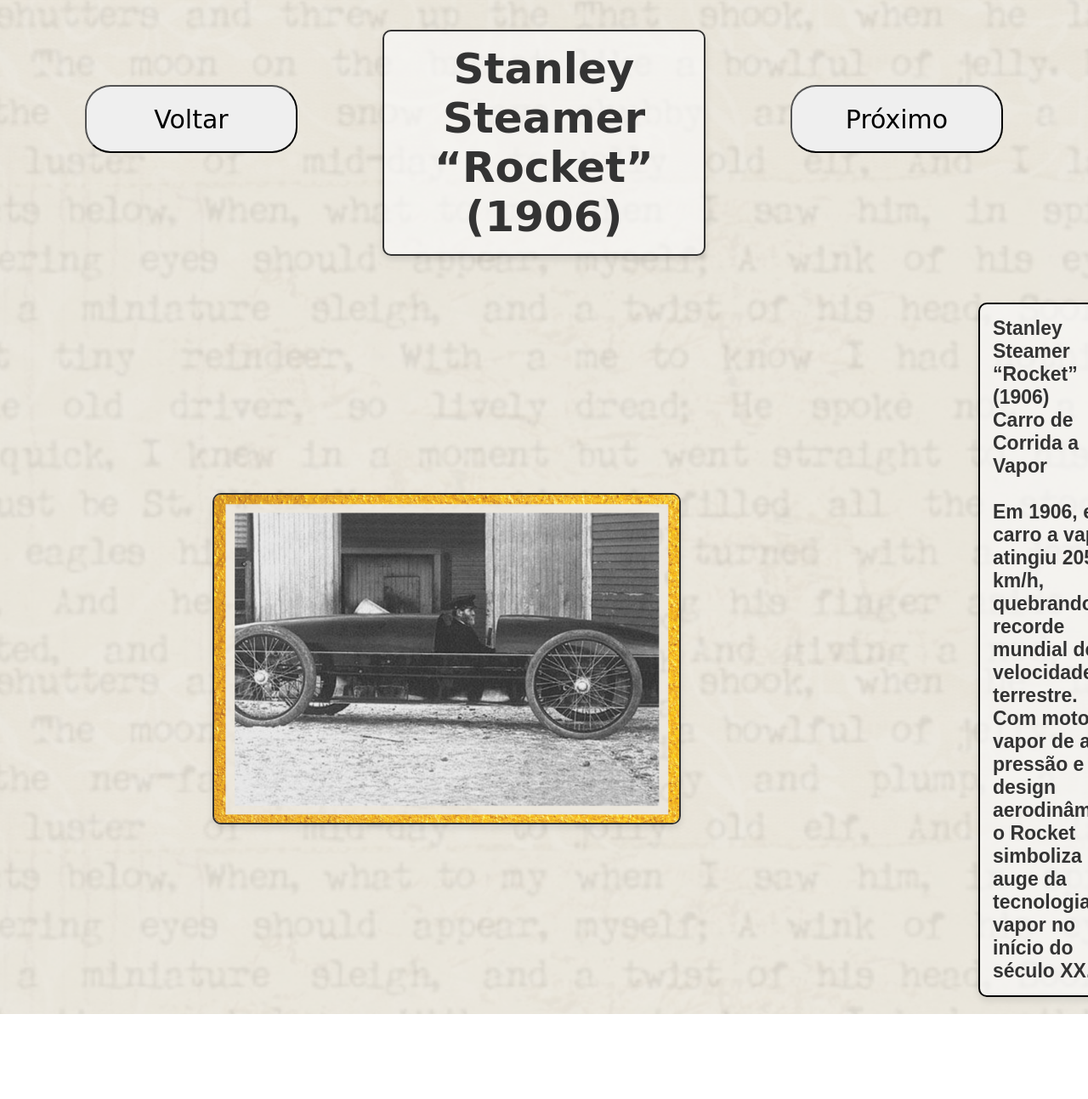
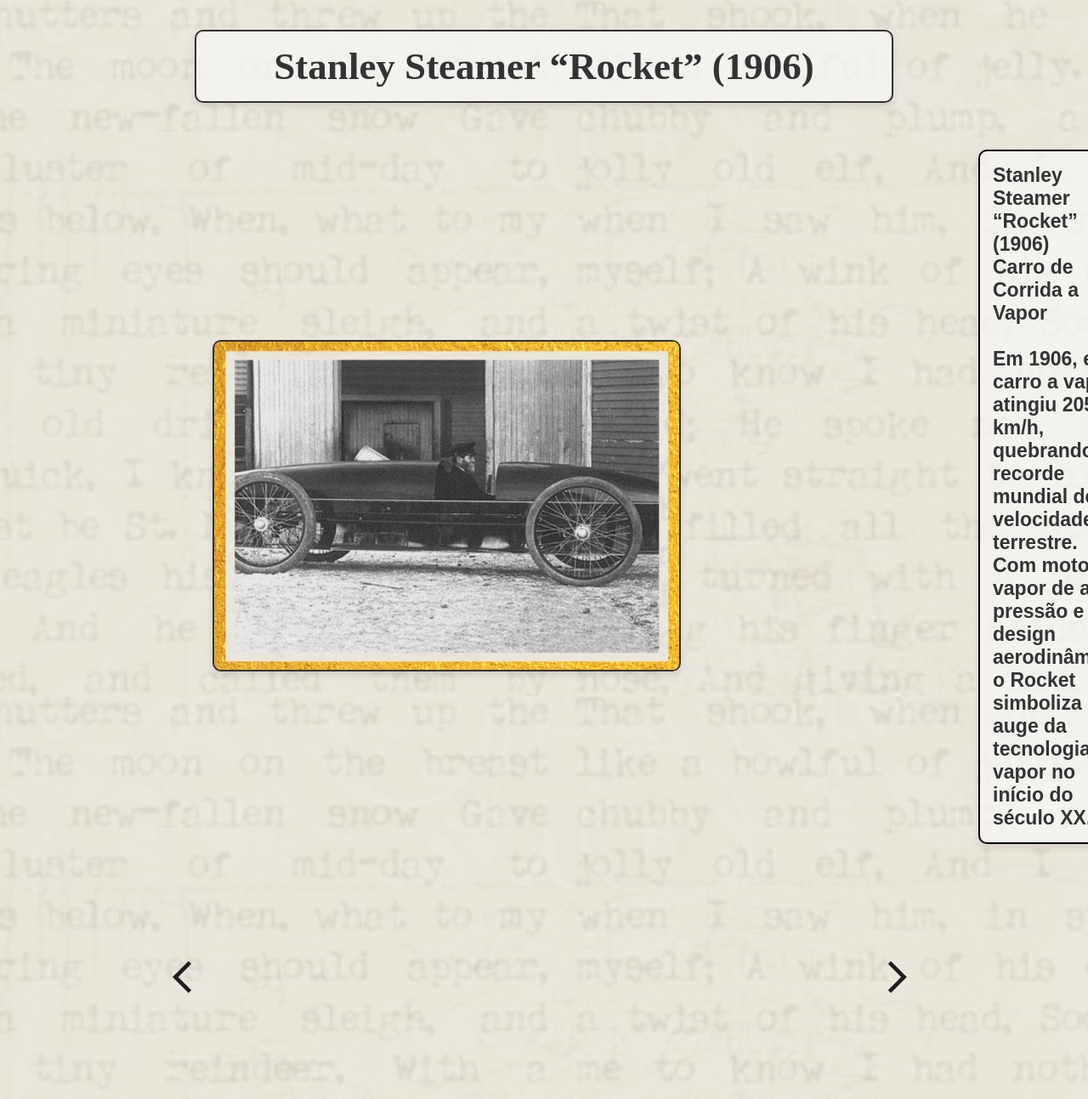
Before and after one commit to HenriqueSasaki14/mostraSTEAM, a plain HTML site: page stanleysteamer.html in a window 1280 px wide. Shown: the top 1293 px of the page at 85% size. Before the commit the page ends 1193 px from the top, so only its background shows below. Drawn offline with Linux system fonts and the light colour scheme.

Commit message:
subindo projeto

```diff
--- a/museu.css
+++ b/museu.css
@@ -8,24 +8,46 @@
     background-repeat: repeat-y;
 }
 
-.header {
+.footer {
     display: flex;
     justify-content: space-between;
+
 }
 
-.header button {
+.footer button {
     margin: 100px;
     width: 250px;
     height: 80px;
+    border: none;
+    background-color: transparent;
     border-radius: 30px;
     font-size: 30px;
-    font-family: "Fleur De Leah", cursive;
+    font-family: 'Times New Roman', Times, serif;
+    cursor: pointer;
+
 }
+
+svg{
+    cursor: pointer;
+}
+
+.footer button:hover{
+    transform: scale(110%);
+    transition: 1s;
+}
+
+.footer svg:hover{
+    transform: scale(110%);
+    transition: 1s;
+}
+
+
 
 .header button:hover {
     scale: 110%;
     transition: 1s;
 }
+
 
 
 .Botão{
@@ -50,8 +72,8 @@
 .Titulo_obra{
 
     text-align: center;
-    font-family: "Fleur De Leah", cursive;
-    font-size: 50px;
+    font-family: 'Times New Roman', Times, serif;
+    font-size: 45px;
     color: #333;
     margin: 20px auto;
     margin-top: 35px;
--- a/stanleysteamer.html
+++ b/stanleysteamer.html
@@ -11,9 +11,9 @@
 <body>
 
     <div class="header">
-        <a href="maquinaavapor.html"><button>Voltar</button></a>
+
         <h1 class="Titulo_obra">Stanley Steamer “Rocket” (1906)</h1>
-        <a href="locomotivamallard.html"><button>Próximo</button></a>
+
     </div>
 
 
@@ -30,6 +30,12 @@
         </h2>
     </div>
 
+    <div class="footer">
+        <a href="maquinaavapor.html"><button><svg xmlns="http://www.w3.org/2000/svg" height="45px" viewBox="0 -960 960 960" width="45px" fill="#1f1f1f"><path d="M400-80 0-480l400-400 71 71-329 329 329 329-71 71Z"/></svg></button></a>
+
+        <a href="locomotivamallard.html"><button><svg xmlns="http://www.w3.org/2000/svg" height="45px" viewBox="0 -960 960 960" width="45px" fill="#1f1f1f"><path d="m321-80-71-71 329-329-329-329 71-71 400 400L321-80Z"/></svg></button></a>
+    </div>
+
 
 </body>
 
```
Also changed, not shown: locomotivamallard.html (+6 -2 lines), maquinaavapor.html (+5 -2 lines), rmstitanic.html (+7 -2 lines), usinaT.html (+9 -0 lines).
